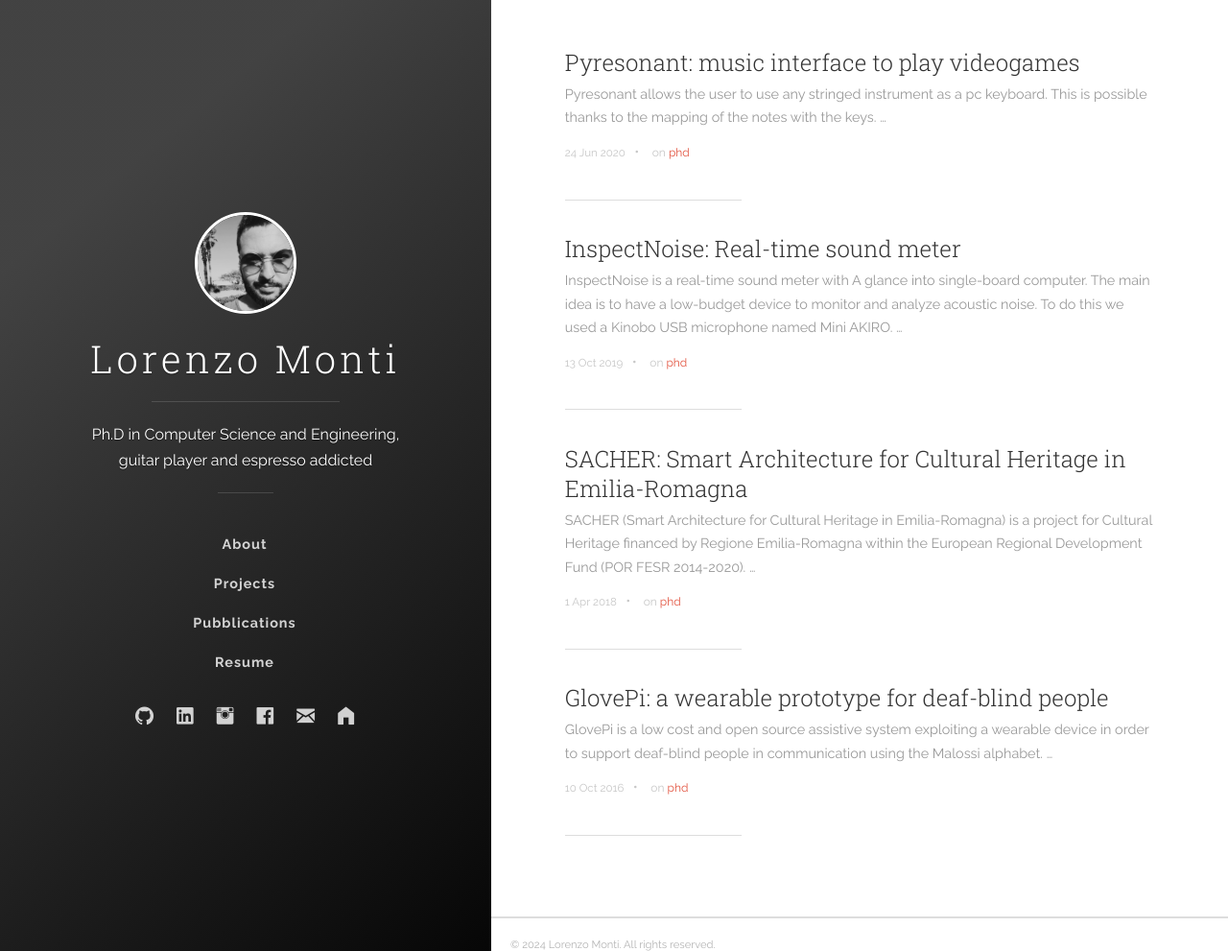
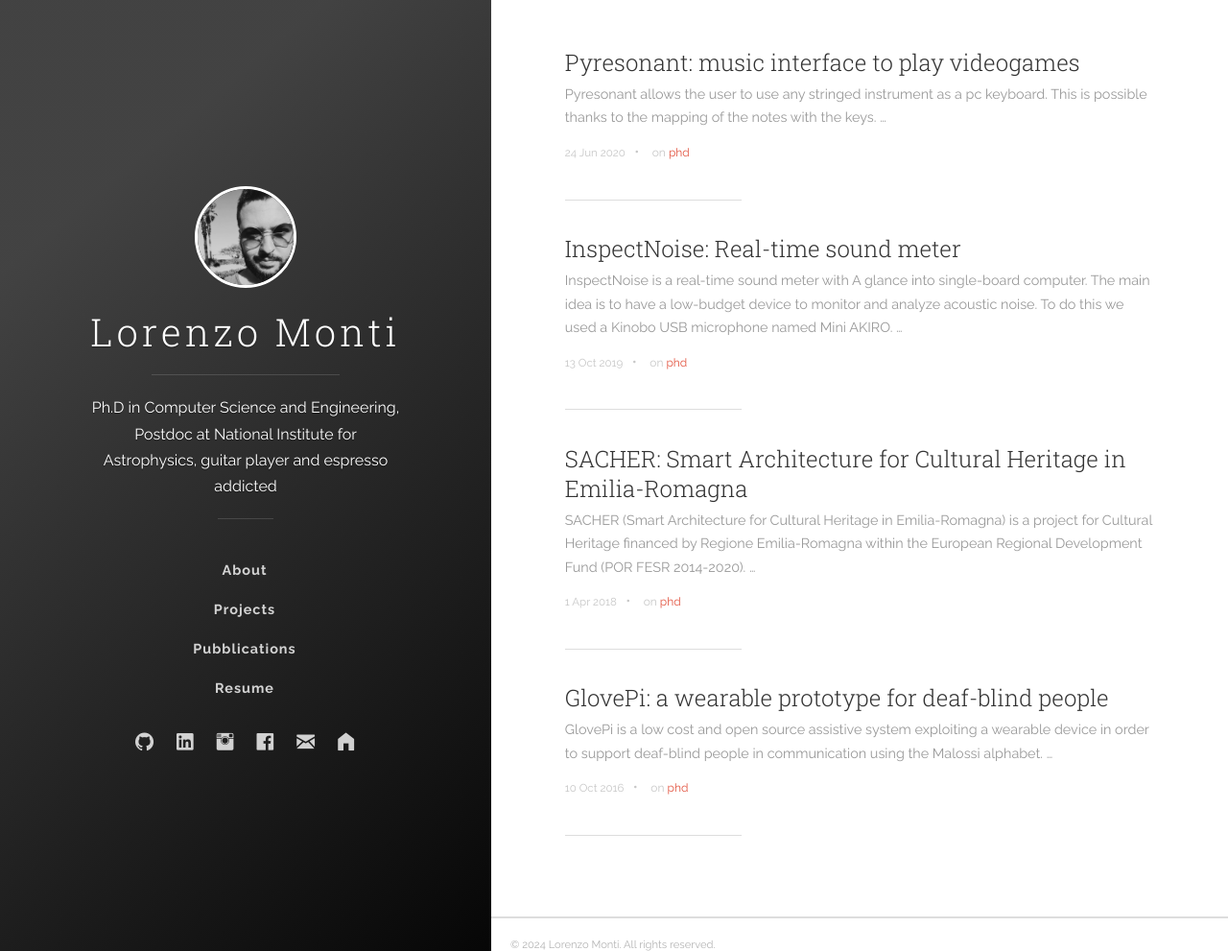
Before and after one commit to LorenzoMonti/LorenzoMonti.github.io, a Jekyll site: the page built from index.html, in a window 1280 px wide and 991 px high. Shown: the whole window at 96% size. Built offline with Jekyll 4.4.1, drawn with Linux system fonts in a browser that asks for light colours; the list of posts is cut into pages by our own code.

Commit message:
Update _config.yml

```diff
--- a/_config.yml
+++ b/_config.yml
@@ -1,6 +1,6 @@
 # Site settings
 title: It's me
-description: 'Ph.D in Computer Science and Engineering, guitar player and espresso addicted'
+description: 'Ph.D in Computer Science and Engineering, Postdoc at National Institute for Astrophysics, guitar player and espresso addicted'
 url: 'http://lorenzomonti.github.io'
 baseurl: '/'
 # google_analytics: 'UA-XXXXXX-X'
```
